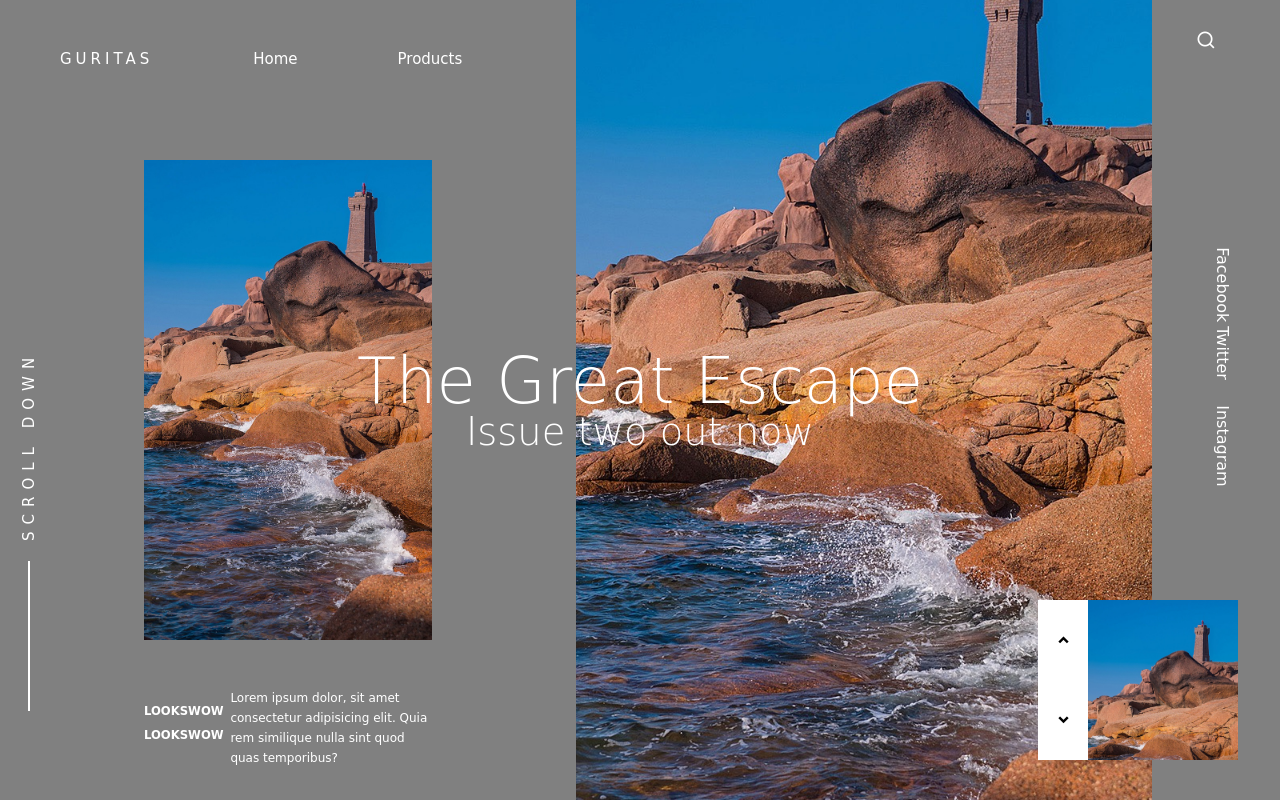
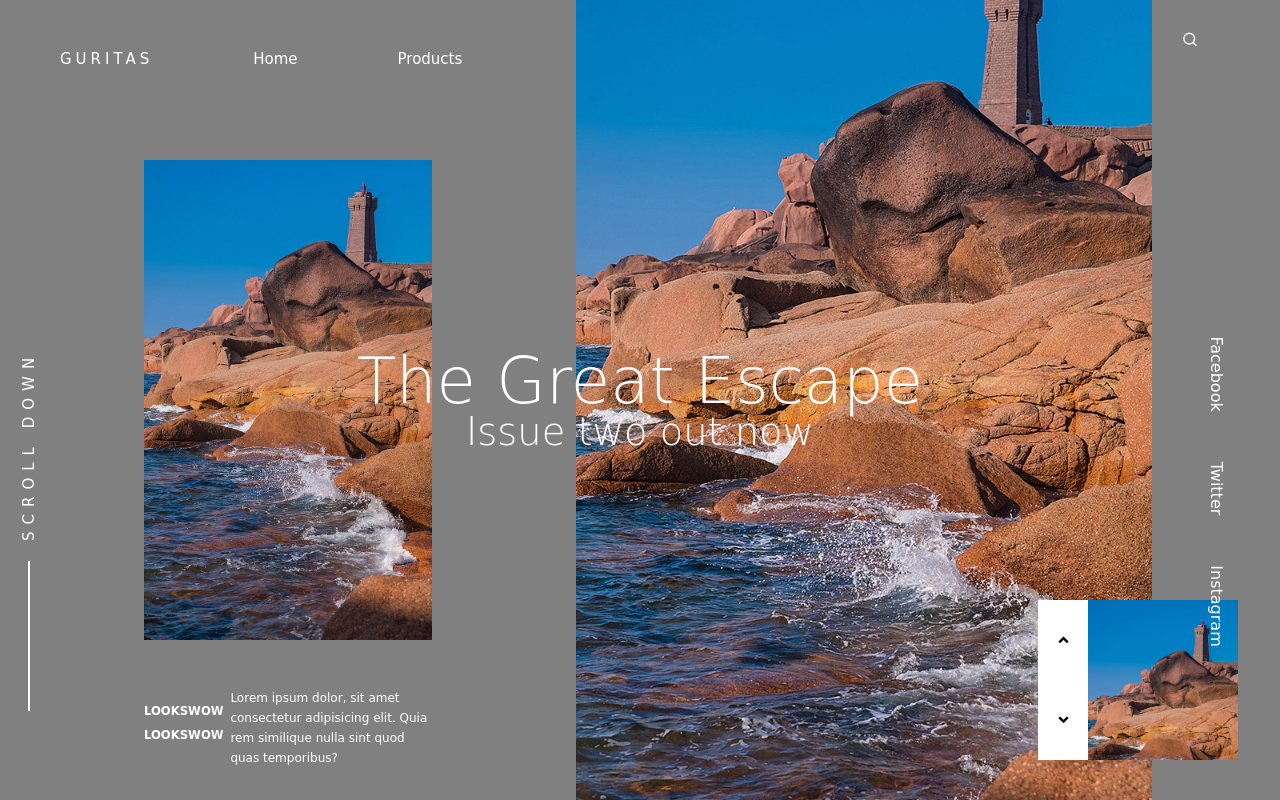
Before and after one commit to Prashant-dhungana/Second_website, a plain HTML site: page index.htm in a window 1280 px wide. Drawn offline with nearby package versions, Linux system fonts and the light colour scheme.

Commit message:
Update style.css

```diff
--- a/style.css
+++ b/style.css
@@ -187,30 +187,27 @@ html,body{
     flex-direction: column;
     gap: 80px;
     position: relative;
+    align-item:centre;
+    justify-content:space-between;
+    padding:30px;
+    color:white;
 
 }
+
 #rlinks a{
-    display: flex;
-    flex-direction: column;
-    padding: 30px;
 
     text-decoration: none;
     color: white;
-    /* transform-origin: 0 50%; */
-    transform: translateY(-40%) rotate(90deg);
+    font-weight: 400;
+    font-size: 16px;
 
 }
 
+
 #rlinks{
-    position: absolute;
-    top: 50%;
+    display: flex;
+    gap: 50px;
+    transform: translateY(-150px) rotate(90deg);
 
 
 }
-#icon{
-    position: absolute;
-    right: 50%;
-    top: 5%;
-    color: white;
-    font-size: 20px;
-}
```
